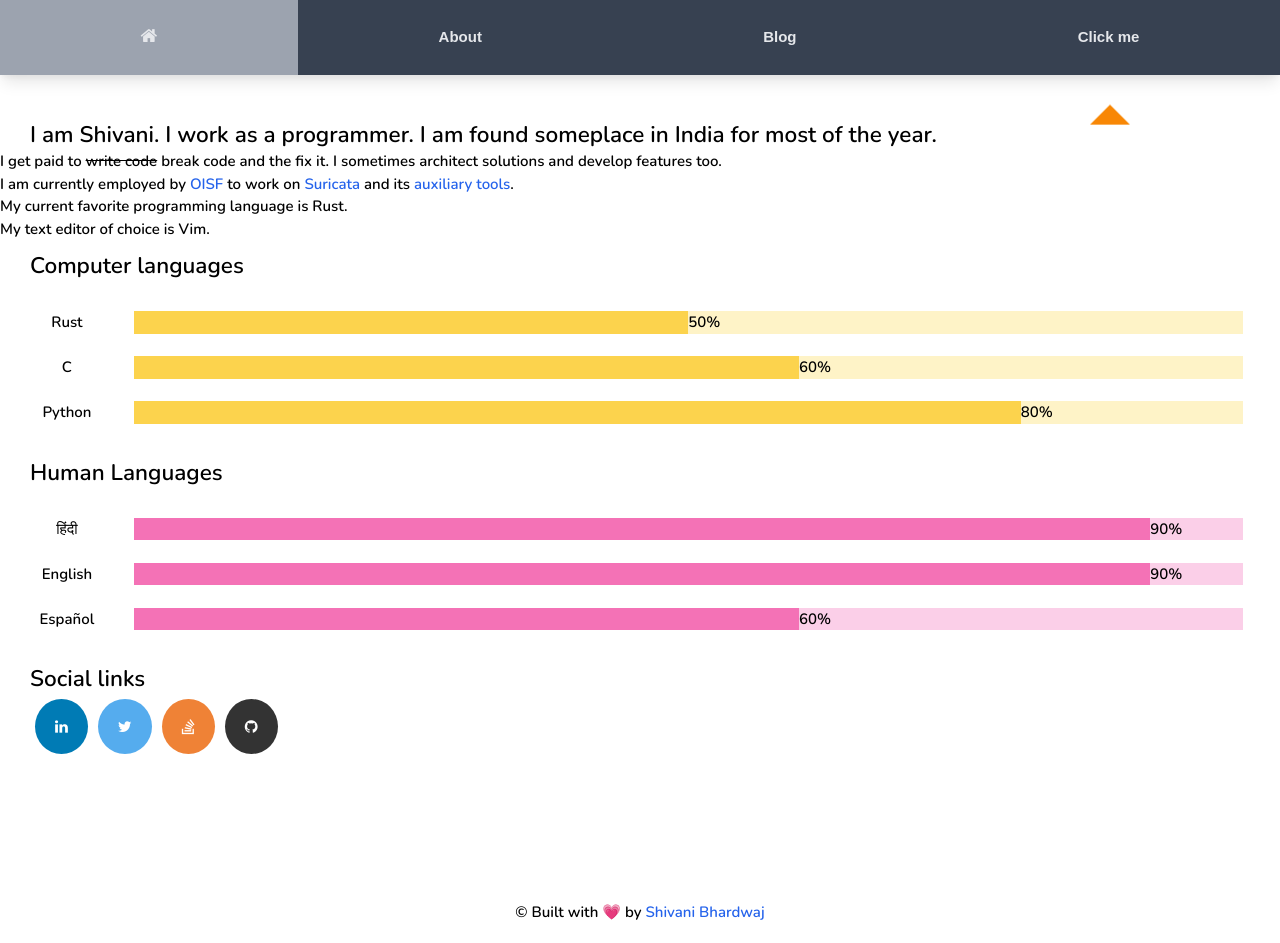
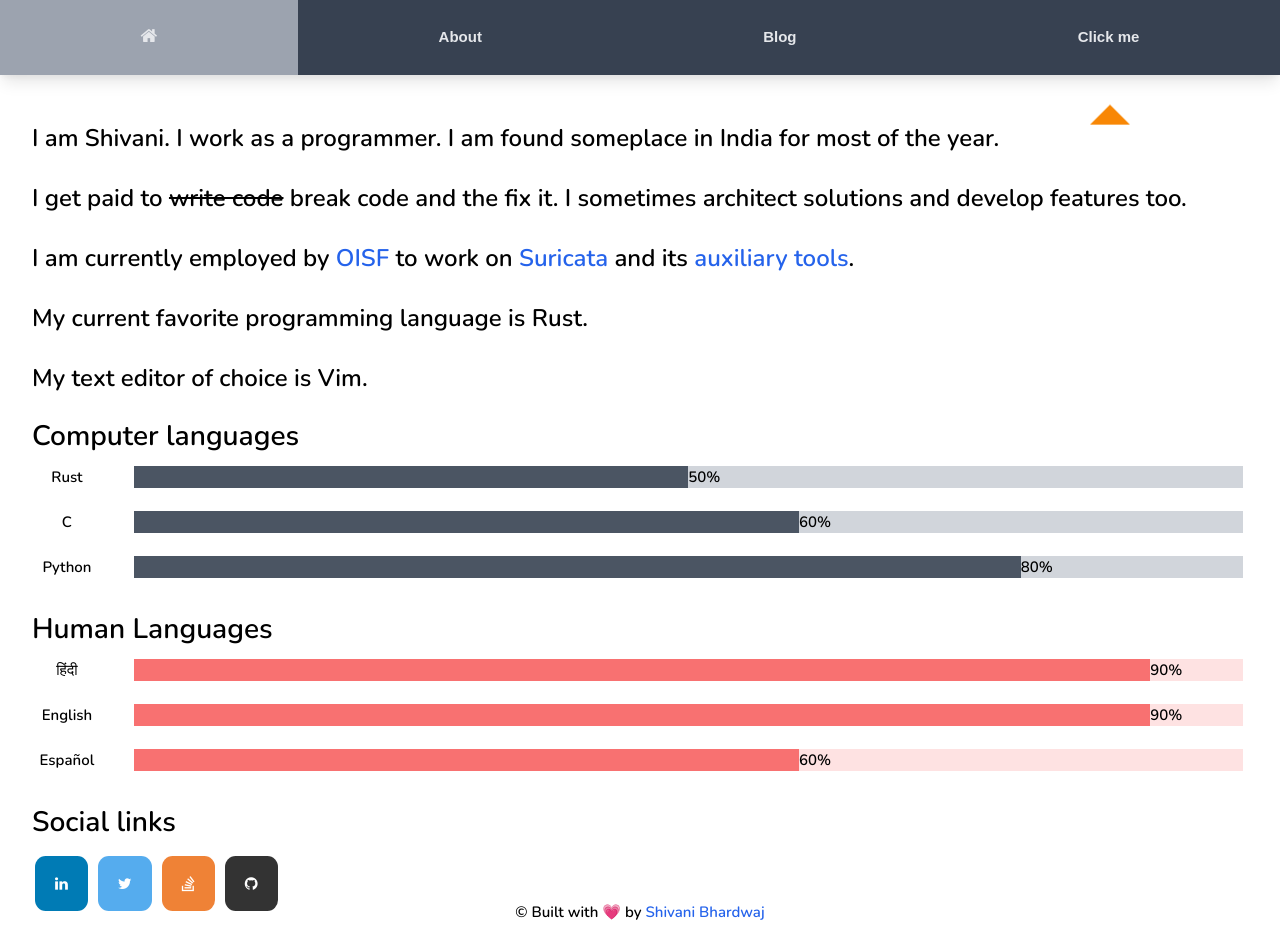
Before and after one commit to inashivb/website, a Nuxt app: page /about in a window 1280 px wide. Built offline with nearby package versions, Linux system fonts and the light colour scheme.

Commit message:
fix some colors, add more pictures

```diff
--- a/layouts/default.vue
+++ b/layouts/default.vue
@@ -20,4 +20,9 @@
 .menu-item {
     font-family: sans-serif;
 }
+p {
+  padding: 12px 32px;
+  text-align: left;
+  font-size: 24px;
+}
 </style>
--- a/pages/about.vue
+++ b/pages/about.vue
@@ -2,12 +2,12 @@
     <div>
     <meta name="viewport" content="width=device-width, initial-scale=1">
     <link rel="stylesheet" href="https://cdnjs.cloudflare.com/ajax/libs/font-awesome/4.7.0/css/font-awesome.min.css">
-        <p class="px-8 text-left text-2xl pt-12">I am Shivani. I work as a programmer. I am found someplace in India for most of the year.</p>
+        <p class="pt-12">I am Shivani. I work as a programmer. I am found someplace in India for most of the year.</p>
         <p>I get paid to <s>write code</s> break code and the fix it. I sometimes architect solutions and develop features too.</p>
         <p>I am currently employed by <a class="text-blue-600" href="https://oisf.net/">OISF</a> to work on <a class="text-blue-600" href="https://suricata.io/">Suricata</a> and its <a class="text-blue-600" href="https://github.com/orgs/OISF/repositories">auxiliary tools</a>.</p>
         <p>My current favorite programming language is Rust.</p>
         <p>My text editor of choice is Vim.</p>
-        <p class="px-8 pt-3 pb-8 text-left text-2xl font-bold">Computer languages</p>
+        <p class="text-3xl">Computer languages</p>
         <div class="flex flex-row pr-10">
             <div class="text-center w-40">Rust</div>
             <div class="comp-lang-fr-bar w-1/2"></div>
@@ -23,7 +23,7 @@
             <div class="comp-lang-fr-bar w-4/5"></div>
             <div class="comp-lang-bk-bar w-1/5">80%</div>
         </div><br>
-        <p class="px-8 pt-3 pb-8 text-left text-2xl font-bold">Human Languages</p>
+        <p class="text-3xl">Human Languages</p>
         <div class="flex flex-row pr-10">
             <div class="text-center w-40">हिंदी</div>
             <div class="human-lang-fr-bar w-11/12"></div>
@@ -39,7 +39,7 @@
             <div class="human-lang-fr-bar w-3/5"></div>
             <div class="human-lang-bk-bar w-2/5">60%</div>
         </div><br>
-        <p class="px-8 pt-3 text-left text-2xl font-bold">Social links</p>
+        <p class="text-3xl">Social links</p>
         <div class="pl-8 flex flex-row">
             <div><a href="https://www.linkedin.com/in/shivan1" class="icon fa fa-linkedin flex-grow"></a></div>
             <div><a href="https://twitter.com/tuxish" class="icon fa fa-twitter flex-grow"></a></div>
@@ -51,22 +51,22 @@
 
 <style>
 .comp-lang-fr-bar {
-    background: #fcd34d;
+    background: #4b5563;
     display: flex-grow;
 }
 
 .comp-lang-bk-bar {
-    background: #fef3c7;
+    background: #d1d5db;
     display: flex-grow;
 }
 
 .human-lang-fr-bar {
-    background: #f472b6;
+    background: #f87171;
     display: flex-grow;
 }
 
 .human-lang-bk-bar {
-    background: #fbcfe8;
+    background: #fee2e2;
     display: flex-grow;
 }
 
@@ -75,7 +75,7 @@
   font-size: 30px;
   text-align: center;
   margin: 5px 5px;
-  border-radius: 50%;
+  border-radius: 20%;
 }
 
 .fa:hover {
--- a/pages/index.vue
+++ b/pages/index.vue
@@ -32,11 +32,3 @@ import Vue from 'vue'
 
 export default Vue.extend({})
 </script>
-
-<style>
-p {
-  padding: 12px 32px;
-  text-align: left;
-  font-size: 24px;
-}
-</style>
```
Also changed, not shown: 2 other files (tests, documents, lock files or other folders).
